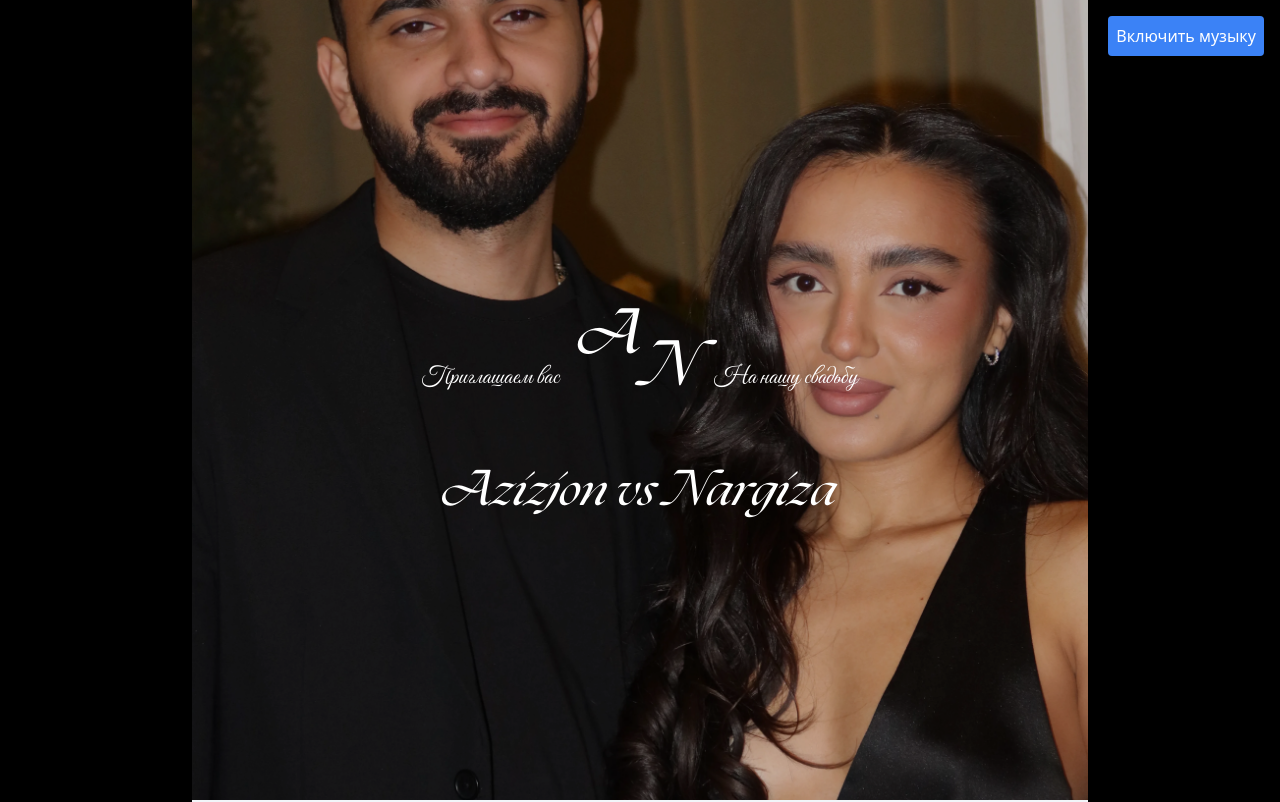
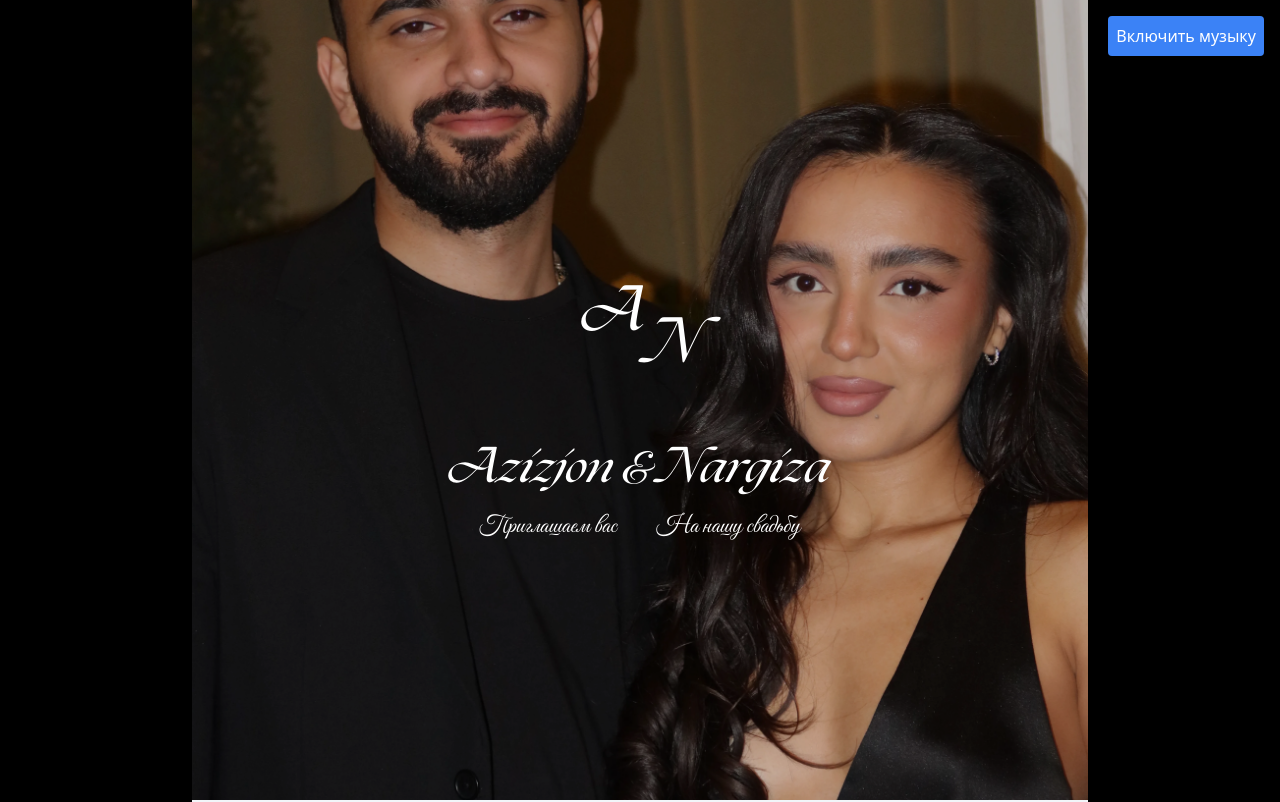
Before and after one commit to Zarif001/Azizjon-Nargiza-Invitation, a React (Vite) app: page / in a window 1280 px wide. Shown: the top 802 px of the page. Built offline with nearby package versions, Linux system fonts and the light colour scheme.

Commit message:
test commit

```diff
--- a/src/components/Slider/Slider.jsx
+++ b/src/components/Slider/Slider.jsx
@@ -38,16 +38,18 @@ export default function SimpleSlider() {
             <img className="w-full h-full object-cover" src={item.img} alt="" />
             <div  className="absolute inset-0  bg-black bg-opacity-20 flex flex-col justify-center items-center">
               <motion.div {...textAnimation} className="flex items-center">
-                <p className="text-m font-vibes text-white mr-5 text-center">Приглашаем вас</p>
               <h1 className="text-white text-xl mb-20 font-SpringBI  text-center flex justify-center items-center">
                 A <span className="m-0 pt-16">N</span>
               </h1>
-              <p className="text-m font-vibes text-white ml-5 text-center">На нашу свадьбу</p>
               </motion.div>
 
               <motion.p {...textAnimation} className="text-white text-lg font-SpringBI leading-none text-center">
-                Azizjon vs Nargiza
+                Azizjon <span className="font-vibes">&</span> Nargiza
               </motion.p>
+              <div className="mt-5 flex ">
+              <p className="text-m font-vibes text-white mr-5 text-center">Приглашаем вас</p>
+              <p className="text-m font-vibes text-white ml-5 text-center">На нашу свадьбу</p>
+              </div>
             </div>
           </div>
         ))}
```
